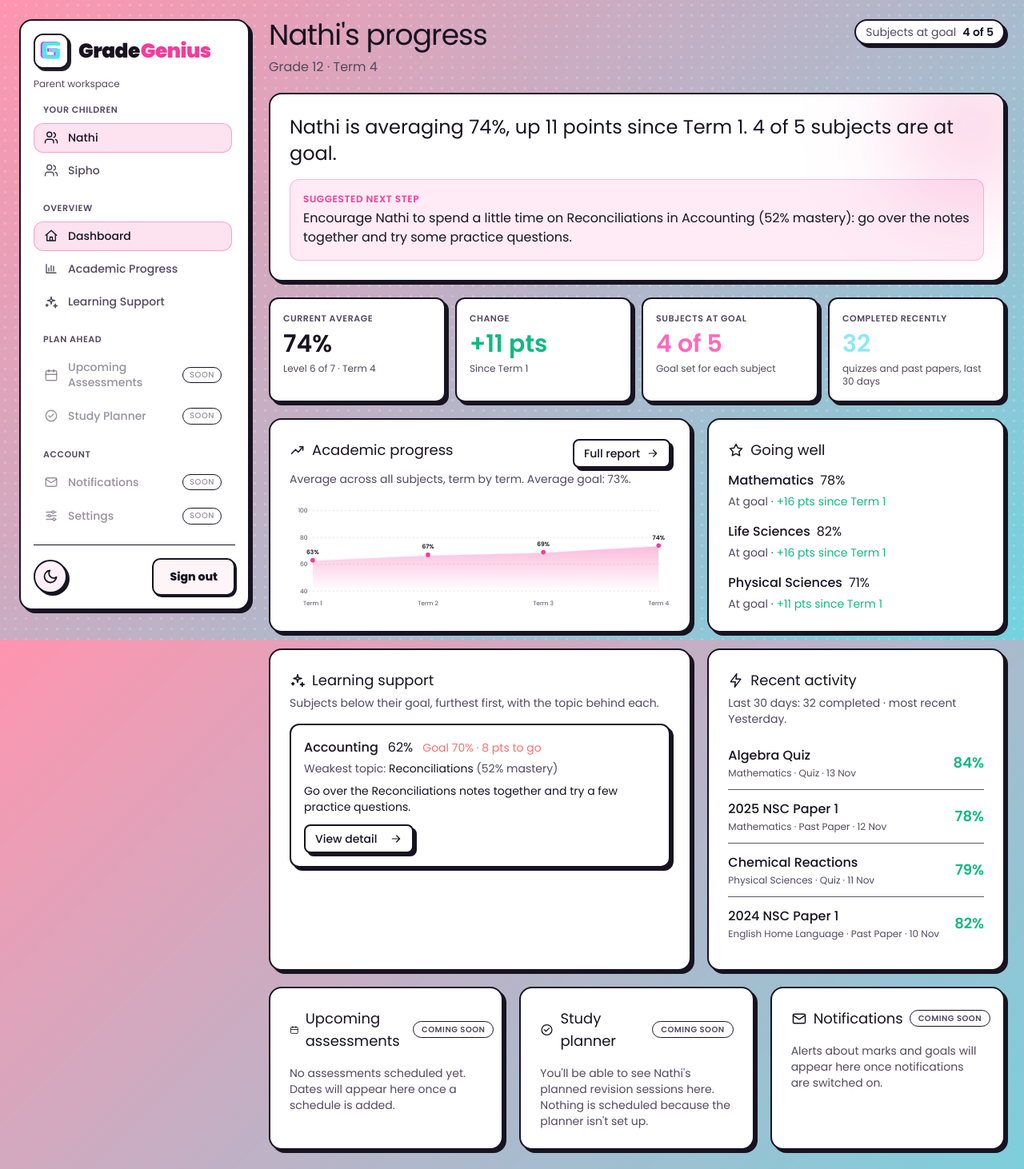
After one commit to Nathi776/GradeGenius_Report, a Laravel app: page /parent in a window 1280 px wide. The commit adds this page. Shown: the whole page at 80% size. Run offline with Laravel 12, Linux system fonts and the light colour scheme; a user stored in the database is signed in; data comes from the database, SQL or seed files in the repository; style sheets or scripts are compiled from the project's sources.

Commit message:
Add parent dashboard home with child switcher and sidebar
Parent workspace layout, ParentDashboardService (reuses ParentReportService
figures), /parent home route, login redirect, honest empty states for
assessments, planner and notifications. Existing parent report unchanged
apart from a back link for signed-in parents.

Co-Authored-By: Claude Sonnet 5.5 <noreply@anthropic.com>
Claude-Session: https://claude.ai/code/session_01PNF478DE5M65wmD8gi8wzz

```diff
--- a/app/Http/Controllers/AuthController.php
+++ b/app/Http/Controllers/AuthController.php
@@ -157,7 +157,7 @@ class AuthController extends Controller
     private function dashboardRouteFor(string $role): string
     {
         return match ($role) {
-            'parent' => 'parent.reports',
+            'parent' => 'parent.home',
             'teacher' => 'teacher.reports',
             'administrator' => 'administrator.reports',
             default => 'student.home',
--- a/app/Http/Controllers/DashboardController.php
+++ b/app/Http/Controllers/DashboardController.php
@@ -10,7 +10,7 @@ class DashboardController extends Controller
     public function index(): RedirectResponse
     {
         return match (Auth::user()->role) {
-            'parent' => redirect()->route('parent.reports'),
+            'parent' => redirect()->route('parent.home'),
             'teacher' => redirect()->route('teacher.reports'),
             'administrator' => redirect()->route('administrator.reports'),
             default => redirect()->route('student.home'),
--- /dev/null
+++ b/app/Http/Controllers/ParentDashboardController.php
@@ -0,0 +1,27 @@
+<?php
+
+namespace App\Http\Controllers;
+
+use App\Services\ParentDashboardService;
+use App\Services\ParentReportService;
+use App\Support\DemoReportData;
+use Illuminate\Contracts\View\View;
+use Illuminate\Http\Request;
+
+class ParentDashboardController extends Controller
+{
+    public function __invoke(Request $request, ParentReportService $reports, ParentDashboardService $dashboard): View
+    {
+        // TODO: use the signed-in parent's linked children from the database, and answer 404/403 for
+        // any learner who is not linked to them. Never trust the `child` value on its own.
+        $linked = DemoReportData::childrenForParent();
+        $key = $request->query('child', array_key_first($linked));
+        abort_unless(is_string($key) && isset($linked[$key]), 404);
+
+        $names = array_map(fn (array $raw): string => $raw['student']['name'], $linked);
+
+        return view('reports.parent-home', [
+            'dashboard' => $dashboard->build($reports->build($linked[$key]), $names, $key),
+        ]);
+    }
+}
--- /dev/null
+++ b/app/Services/ParentDashboardService.php
@@ -0,0 +1,54 @@
+<?php
+
+namespace App\Services;
+
+/**
+ * Parent home dashboard for one child.
+ *
+ * Built from ParentReportService::build() output so a parent sees exactly the figures in the detailed
+ * report. It only selects and arranges: how many subjects need support, what is going well, the
+ * progress line and recent activity. Nothing here measures anything the report does not.
+ */
+final class ParentDashboardService
+{
+    private const LIST_LIMIT = 3;
+
+    /**
+     * @param  array<string, mixed>  $report  Output of ParentReportService::build()
+     * @param  array<string, string>  $children  Child key => display name (linked children only)
+     * @return array<string, mixed>
+     */
+    public function build(array $report, array $children, string $activeChild): array
+    {
+        $overall = $report['overall'];
+        $subjects = $report['subjects'];
+        $goal = $subjects === [] ? null : (int) round(array_sum(array_column($subjects, 'target')) / count($subjects));
+
+        return [
+            'children' => $children,
+            'active_child' => $activeChild,
+            'child' => ['name' => $report['student']['name'], 'first_name' => $report['first_name'], 'grade' => $report['student']['grade']],
+            'summary' => $report['summary'],
+            'next_step' => $report['next_step'],
+            'snapshot' => [
+                'average' => $overall['current'],
+                'level' => $overall['level'],
+                'change' => $overall['change'],
+                'term' => $overall['current_term'],
+                'first_term' => $overall['first_term'],
+                'at_target' => $overall['at_target'],
+                'subject_count' => $overall['subject_count'],
+                'goal' => $goal,
+            ],
+            'progress' => [
+                'labels' => $report['terms'],
+                'series' => [$report['chart']['series'][0]],
+            ],
+            'support' => array_slice($report['needs_support'], 0, self::LIST_LIMIT),
+            'support_total' => count($report['needs_support']),
+            'wins' => array_slice($report['going_well'], 0, self::LIST_LIMIT),
+            'activity' => $report['activity'],
+            'recent' => array_slice($report['assessments'], 0, 4),
+        ];
+    }
+}
--- /dev/null
+++ b/resources/views/layouts/parent.blade.php
@@ -0,0 +1,111 @@
+@extends('layouts.app')
+
+{{--
+    Parent workspace shell: persistent left sidebar (collapses behind a menu button below lg) around
+    whatever the page puts in the `parent-content` section. The sidebar carries the child switcher so a
+    parent can change child without signing out. Items without an `href` are planned pages; they render
+    as disabled "Soon" entries, never dead links.
+--}}
+@section('content')
+    @php
+        $active = $active ?? 'home';
+        $children = $dashboard['children'] ?? [];
+        $activeChild = $dashboard['active_child'] ?? array_key_first($children);
+        $groups = [
+            'Overview' => [
+                ['key' => 'home', 'label' => 'Dashboard', 'icon' => 'home', 'href' => route('parent.home', ['child' => $activeChild])],
+                ['key' => 'progress', 'label' => 'Academic Progress', 'icon' => 'bar-chart', 'href' => route('parent.report', ['child' => $activeChild])],
+                ['key' => 'support', 'label' => 'Learning Support', 'icon' => 'sparkles', 'href' => route('parent.home', ['child' => $activeChild]).'#support-heading'],
+            ],
+            'Plan ahead' => [
+                ['key' => 'assessments', 'label' => 'Upcoming Assessments', 'icon' => 'calendar', 'href' => null],
+                ['key' => 'planner', 'label' => 'Study Planner', 'icon' => 'check-circle', 'href' => null],
+            ],
+            'Account' => [
+                ['key' => 'notifications', 'label' => 'Notifications', 'icon' => 'mail', 'href' => null],
+                ['key' => 'settings', 'label' => 'Settings', 'icon' => 'sliders', 'href' => null],
+            ],
+        ];
+        $itemBase = 'flex items-center gap-3 rounded-xl border px-3 py-2 text-sm font-medium';
+    @endphp
+
+    <div class="mx-auto flex w-full max-w-360 flex-col gap-4 p-4 lg:flex-row lg:items-start lg:gap-6 lg:p-6">
+        <aside class="lg:sticky lg:top-6 lg:w-72 lg:shrink-0" aria-label="Parent workspace">
+            <div class="flex flex-col rounded-2xl border border-line bg-card p-4 lg:max-h-[calc(100vh-3rem)]">
+                <div class="flex items-center justify-between gap-3">
+                    <div class="min-w-0">
+                        <a href="{{ route('parent.home') }}" class="gg-brand brand-wrapper">
+                            <div class="app-icon-badge">
+                                <img src="{{ asset('images/gradegenius_logo.png') }}" alt="GradeGenius Logo" class="logo-icon">
+                            </div>
+                            <div class="logo-text">Grade<span>Genius</span></div>
+                        </a>
+                        <p class="mt-1 text-xs text-muted">Parent workspace</p>
+                    </div>
+                    <button type="button" data-nav-toggle aria-expanded="false" aria-controls="parent-nav" aria-label="Toggle navigation menu"
+                        class="inline-flex size-10 items-center justify-center rounded-xl border border-line bg-card-2 lg:hidden focus-visible:outline-2 focus-visible:outline-blue">
+                        <svg viewBox="0 0 24 24" width="20" height="20" fill="none" stroke="currentColor" stroke-width="2" stroke-linecap="round" aria-hidden="true"><path d="M4 7h16M4 12h16M4 17h16"/></svg>
+                    </button>
+                </div>
+
+                <div id="parent-nav" data-nav class="mt-4 flex min-h-0 flex-1 flex-col max-lg:hidden">
+                    <nav aria-label="Parent navigation" class="min-h-0 flex-1 space-y-5 overflow-y-auto pr-1">
+                        @if (count($children) > 0)
+                            <div>
+                                <p class="px-3 text-[11px] font-semibold uppercase tracking-wider text-muted" id="children-label">Your children</p>
+                                <ul class="mt-2 space-y-1" aria-labelledby="children-label">
+                                    @foreach ($children as $key => $name)
+                                        <li>
+                                            <a href="{{ route('parent.home', ['child' => $key]) }}" @if ($key === $activeChild) aria-current="true" @endif
+                                                class="{{ $itemBase }} focus-visible:outline-2 focus-visible:outline-blue {{ $key === $activeChild ? 'border-brand/40 bg-brand/15 text-white' : 'border-transparent text-muted hover:bg-card-2' }}">
+                                                @include('partials.icon', ['name' => 'users', 'size' => 18])
+                                                <span class="min-w-0 flex-1 leading-snug">{{ $name }}</span>
+                                            </a>
+                                        </li>
+                                    @endforeach
+                                </ul>
+                            </div>
+                        @endif
+
+                        @foreach ($groups as $heading => $items)
+                            <div>
+                                <p class="px-3 text-[11px] font-semibold uppercase tracking-wider text-muted">{{ $heading }}</p>
+                                <ul class="mt-2 space-y-1">
+                                    @foreach ($items as $item)
+                                        <li>
+                                            @if ($item['href'])
+                                                <a href="{{ $item['href'] }}" @if ($item['key'] === $active) aria-current="page" @endif
+                                                    class="{{ $itemBase }} focus-visible:outline-2 focus-visible:outline-blue {{ $item['key'] === $active ? 'border-brand/40 bg-brand/15 text-white' : 'border-transparent text-muted hover:bg-card-2' }}">
+                                                    @include('partials.icon', ['name' => $item['icon'], 'size' => 18])
+                                                    <span class="min-w-0 flex-1 leading-snug">{{ $item['label'] }}</span>
+                                                </a>
+                                            @else
+                                                <span aria-disabled="true" class="{{ $itemBase }} cursor-not-allowed border-transparent text-muted/60">
+                                                    @include('partials.icon', ['name' => $item['icon'], 'size' => 18])
+                                                    <span class="min-w-0 flex-1 leading-snug">{{ $item['label'] }}</span>
+                                                    <span class="shrink-0 rounded-full border border-line px-2 py-0.5 text-[10px] uppercase tracking-wider">Soon</span>
+                                                </span>
+                                            @endif
+                                        </li>
+                                    @endforeach
+                                </ul>
+                            </div>
+                        @endforeach
+                    </nav>
+
+                    <div class="mt-4 flex items-center justify-between gap-2 border-t border-line pt-4">
+                        @include('partials.theme-toggle')
+                        <form method="POST" action="{{ route('logout') }}">
+                            @csrf
+                            <button class="gg-button gg-button-surface" type="submit">Sign out</button>
+                        </form>
+                    </div>
+                </div>
+            </div>
+        </aside>
+
+        <main class="min-w-0 flex-1">
+            @yield('parent-content')
+        </main>
+    </div>
+@endsection
--- /dev/null
+++ b/resources/views/reports/parent-home.blade.php
@@ -0,0 +1,181 @@
+@extends('layouts.parent', ['title' => 'Parent dashboard', 'active' => 'home'])
+
+@php
+    $child = $dashboard['child'];
+    $snap = $dashboard['snapshot'];
+    $act = $dashboard['activity'];
+    $text = ['good' => 'text-good', 'mid' => 'text-warn', 'low' => 'text-bad'];
+    $card = 'rounded-2xl border border-line bg-card p-5 sm:p-6';
+    $link = 'inline-flex items-center gap-2 rounded-lg border border-line bg-card-2 px-3 py-1.5 text-sm font-medium text-white hover:border-blue focus-visible:outline-2 focus-visible:outline-blue';
+    $soon = 'shrink-0 whitespace-nowrap rounded-full border border-line px-2.5 py-0.5 text-[10px] font-semibold uppercase tracking-wider text-muted';
+    $pts = fn ($n) => ($n > 0 ? '+' : ($n < 0 ? '−' : '')).abs($n).' pts';
+    $reportUrl = route('parent.report', ['child' => $dashboard['active_child']]);
+@endphp
+
+@section('parent-content')
+    <div class="space-y-5">
+        <header class="flex flex-wrap items-start justify-between gap-3">
+            <div>
+                <h1 class="text-3xl font-normal tracking-tight sm:text-4xl">{{ $child['first_name'] }}'s progress</h1>
+                <p class="mt-2 text-muted">Grade {{ $child['grade'] }} · {{ $snap['term'] }}</p>
+            </div>
+            <span class="inline-flex items-center gap-2 rounded-full border border-line bg-card-2 px-3 py-1 text-sm">
+                <span class="text-muted">Subjects at goal</span>
+                <span class="font-semibold text-white">{{ $snap['at_target'] }} of {{ $snap['subject_count'] }}</span>
+            </span>
+        </header>
+
+        <div class="grid gap-5 lg:grid-cols-12">
+            {{-- 1. The answer first --}}
+            <section aria-labelledby="summary-heading" class="relative overflow-hidden {{ $card }} lg:col-span-12">
+                <div class="pointer-events-none absolute -right-12 -top-12 size-44 rounded-full bg-brand/25 blur-3xl" aria-hidden="true"></div>
+                <div class="relative">
+                    <h2 id="summary-heading" class="sr-only">Summary</h2>
+                    <p class="text-xl leading-snug text-white sm:text-2xl">{{ $dashboard['summary'] }}</p>
+                    @if ($dashboard['next_step'])
+                        <div class="mt-4 rounded-xl border border-brand/30 bg-brand/10 p-4">
+                            <p class="text-xs font-semibold uppercase tracking-wider text-brand">Suggested next step</p>
+                            <p class="mt-1 text-slate-100">{{ $dashboard['next_step'] }}</p>
+                        </div>
+                    @endif
+                </div>
+            </section>
+
+            {{-- 2. Academic snapshot --}}
+            <section aria-label="Academic snapshot" class="grid grid-cols-2 gap-3 lg:col-span-12 lg:grid-cols-4">
+                <x-stat-tile label="Current average" :value="$snap['average'].'%'" :sub="'Level '.$snap['level'].' of 7 · '.$snap['term']" />
+                <x-stat-tile label="Change" :value="$pts($snap['change'])" :sub="'Since '.$snap['first_term']" :tone="$snap['change'] > 0 ? 'good' : ($snap['change'] < 0 ? 'low' : 'default')" />
+                <x-stat-tile label="Subjects at goal" :value="$snap['at_target'].' of '.$snap['subject_count']" sub="Goal set for each subject" tone="peach" />
+                <x-stat-tile label="Completed recently" :value="$act['completed_30d']" sub="quizzes and past papers, last 30 days" tone="sky" />
+            </section>
+
+            {{-- 3. Progress across the terms --}}
+            <section aria-labelledby="progress-heading" class="{{ $card }} lg:col-span-7">
+                <div class="flex flex-wrap items-start justify-between gap-3">
+                    <h2 id="progress-heading" class="flex items-center gap-2 text-lg font-normal">
+                        @include('partials.icon', ['name' => 'trending-up', 'size' => 20])
+                        Academic progress
+                    </h2>
+                    <a href="{{ $reportUrl }}" class="{{ $link }}">Full report @include('partials.icon', ['name' => 'arrow-right', 'size' => 16])</a>
+                </div>
+                <p class="mt-1 text-sm text-muted">Average across all subjects, term by term. @if ($snap['goal'] !== null)Average goal: {{ $snap['goal'] }}%.@endif</p>
+                <div class="mt-4">
+                    <x-line-chart :series="$dashboard['progress']['series']" :labels="$dashboard['progress']['labels']" id="parent-home-progress" :height="220" />
+                </div>
+            </section>
+
+            {{-- 4. Going well: lead with the positives --}}
+            <section aria-labelledby="wins-heading" class="{{ $card }} lg:col-span-5">
+                <h2 id="wins-heading" class="flex items-center gap-2 text-lg font-normal">
+                    @include('partials.icon', ['name' => 'star', 'size' => 20])
+                    Going well
+                </h2>
+                <ul class="mt-3 space-y-4">
+                    @forelse ($dashboard['wins'] as $s)
+                        <li>
+                            <div class="flex flex-wrap items-center gap-2">
+                                <span class="font-medium text-white">{{ $s['name'] }}</span>
+                                <span class="tabular-nums text-white">{{ $s['current'] }}%</span>
+                            </div>
+                            <p class="mt-1 text-sm text-muted">
+                                {{ $s['target_status']['state'] === 'met' ? 'At goal' : 'Improving' }}@if ($s['change'] !== 0) · <span class="{{ $s['change'] > 0 ? 'text-good' : 'text-bad' }}">{{ $pts($s['change']) }} since {{ $snap['first_term'] }}</span>@endif
+                            </p>
+                        </li>
+                    @empty
+                        <li class="text-sm text-muted">No subject has reached its goal yet. Small steady gains still count.</li>
+                    @endforelse
+                </ul>
+            </section>
+
+            {{-- 5. Learning support: each item shows the evidence it comes from --}}
+            <section aria-labelledby="support-heading" class="{{ $card }} lg:col-span-7">
+                <h2 id="support-heading" class="flex items-center gap-2 text-lg font-normal">
+                    @include('partials.icon', ['name' => 'sparkles', 'size' => 20])
+                    Learning support
+                </h2>
+                <p class="mt-1 text-sm text-muted">Subjects below their goal, furthest first, with the topic behind each.</p>
+                @if (count($dashboard['support']) > 0)
+                    <ul class="mt-4 space-y-3">
+                        @foreach ($dashboard['support'] as $s)
+                            <li class="rounded-xl border border-line bg-card-2 p-4">
+                                <div class="flex flex-wrap items-center gap-x-3 gap-y-1">
+                                    <span class="font-medium text-white">{{ $s['name'] }}</span>
+                                    <span class="tabular-nums text-white">{{ $s['current'] }}%</span>
+                                    <span class="text-sm {{ $text[$s['target_status']['tone']] }}">Goal {{ $s['target'] }}% · {{ $s['target_status']['detail'] }}</span>
+                                </div>
+                                @if ($s['weakest'])
+                                    <p class="mt-1 text-sm text-muted">Weakest topic: <span class="text-slate-200">{{ $s['weakest']['name'] }}</span> ({{ $s['weakest']['mastery'] }}% mastery)</p>
+                                @endif
+                                <p class="mt-2 text-sm text-slate-200">{{ $s['home_steps'][0] }}</p>
+                                <a href="{{ $reportUrl }}#subject-{{ $s['key'] }}" class="mt-3 {{ $link }}">View detail<span class="sr-only"> for {{ $s['name'] }}</span> @include('partials.icon', ['name' => 'arrow-right', 'size' => 16])</a>
+                            </li>
+                        @endforeach
+                    </ul>
+                    @if ($dashboard['support_total'] > count($dashboard['support']))
+                        <p class="mt-3 text-sm text-muted">{{ $dashboard['support_total'] - count($dashboard['support']) }} more in the full report.</p>
+                    @endif
+                @else
+                    <p class="mt-4 rounded-xl border border-dashed border-line p-4 text-sm text-muted">Every subject is at or above its goal. Keep up the encouragement.</p>
+                @endif
+            </section>
+
+            {{-- 6. Recent activity --}}
+            <section aria-labelledby="activity-heading" class="{{ $card }} lg:col-span-5">
+                <h2 id="activity-heading" class="flex items-center gap-2 text-lg font-normal">
+                    @include('partials.icon', ['name' => 'zap', 'size' => 20])
+                    Recent activity
+                </h2>
+                <p class="mt-1 text-sm text-muted">Last 30 days: {{ $act['completed_30d'] }} completed · most recent {{ $act['last_ago'] ?? 'none yet' }}.</p>
+                @if (count($dashboard['recent']) > 0)
+                    <ul class="mt-3 divide-y divide-line/70">
+                        @foreach ($dashboard['recent'] as $row)
+                            <li class="flex items-center justify-between gap-3 py-3">
+                                <div class="min-w-0">
+                                    <p class="truncate font-medium text-white">{{ $row['title'] }}</p>
+                                    <p class="mt-0.5 text-xs text-muted">{{ $row['subject'] }} · {{ $row['type_label'] }} · {{ $row['date_label'] }}</p>
+                                </div>
+                                <span class="text-lg font-semibold tabular-nums {{ $text[$row['tone']] }}">{{ $row['score'] }}%</span>
+                            </li>
+                        @endforeach
+                    </ul>
+                @else
+                    <p class="mt-4 text-sm text-muted">Quizzes and past papers will show up here once {{ $child['first_name'] }} completes them.</p>
+                @endif
+            </section>
+
+            {{-- 7. Not built yet: honest empty states, no invented data --}}
+            <section aria-labelledby="exams-heading" class="{{ $card }} lg:col-span-4">
+                <div class="flex items-center justify-between gap-2">
+                    <h2 id="exams-heading" class="flex items-center gap-2 text-lg font-normal">
+                        @include('partials.icon', ['name' => 'calendar', 'size' => 20])
+                        Upcoming assessments
+                    </h2>
+                    <span class="{{ $soon }}">Coming soon</span>
+                </div>
+                <p class="mt-4 text-sm text-muted">No assessments scheduled yet. Dates will appear here once a schedule is added.</p>
+            </section>
+
+            <section aria-labelledby="planner-heading" class="{{ $card }} lg:col-span-4">
+                <div class="flex items-center justify-between gap-2">
+                    <h2 id="planner-heading" class="flex items-center gap-2 text-lg font-normal">
+                        @include('partials.icon', ['name' => 'check-circle', 'size' => 20])
+                        Study planner
+                    </h2>
+                    <span class="{{ $soon }}">Coming soon</span>
+                </div>
+                <p class="mt-4 text-sm text-muted">You'll be able to see {{ $child['first_name'] }}'s planned revision sessions here. Nothing is scheduled because the planner isn't set up.</p>
+            </section>
+
+            <section aria-labelledby="notifications-heading" class="{{ $card }} lg:col-span-4">
+                <div class="flex items-center justify-between gap-2">
+                    <h2 id="notifications-heading" class="flex items-center gap-2 text-lg font-normal">
+                        @include('partials.icon', ['name' => 'mail', 'size' => 20])
+                        Notifications
+                    </h2>
+                    <span class="{{ $soon }}">Coming soon</span>
+                </div>
+                <p class="mt-4 text-sm text-muted">Alerts about marks and goals will appear here once notifications are switched on.</p>
+            </section>
+        </div>
+    </div>
+@endsection
--- a/resources/views/reports/parent.blade.php
+++ b/resources/views/reports/parent.blade.php
@@ -15,6 +15,9 @@
 
     <div class="mx-auto w-full max-w-4xl px-4 pb-12 pt-6">
         <header>
+            @if (auth()->user()?->role === 'parent')
+                <a href="{{ route('parent.home', ['child' => $activeChild]) }}" class="mb-3 inline-block text-sm text-sky underline-offset-4 hover:underline focus-visible:outline-2 focus-visible:outline-blue">← Back to parent dashboard</a>
+            @endif
             <h1 class="text-3xl font-normal tracking-tight sm:text-4xl">{{ $report['student']['name'] }}'s progress</h1>
             <p class="mt-2 text-muted">Grade {{ $report['student']['grade'] }} · {{ $o['current_term'] }}</p>
 
--- a/routes/web.php
+++ b/routes/web.php
@@ -2,6 +2,7 @@
 
 use App\Http\Controllers\AuthController;
 use App\Http\Controllers\DashboardController;
+use App\Http\Controllers\ParentDashboardController;
 use App\Http\Controllers\ParentReportController;
 use App\Http\Controllers\Reports\AdministratorReportController;
 use App\Http\Controllers\Reports\TeacherReportController;
@@ -68,6 +69,8 @@ Route::middleware(['auth', 'verified'])->group(function (): void {
         ->name('parent.')
         ->middleware('role:parent')
         ->group(function (): void {
+            Route::get('/', ParentDashboardController::class)
+                ->name('home');
             Route::get('/reports', ParentReportController::class)
                 ->name('reports');
         });
```
Also changed, not shown: tests/Feature/AuthenticationTest.php (+1 -1 lines), tests/Feature/ParentDashboardTest.php (added, +89 -0 lines), tests/Unit/ParentDashboardServiceTest.php (added, +61 -0 lines).
